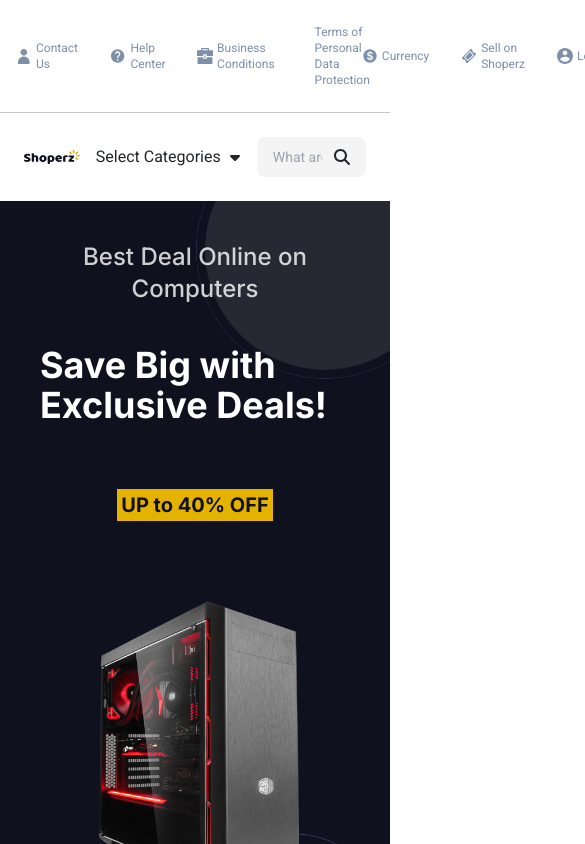
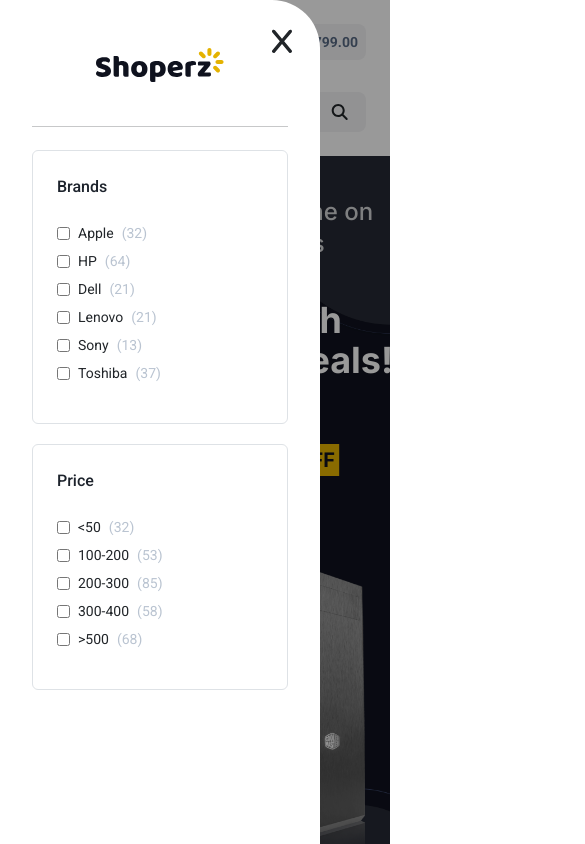
Before and after one commit to Abulkalam-Asif/shoperz, a Next.js app: page / in a window 390 px wide. Shown: the top 844 px of the page, 585 px wide, since content can reach past the window. Built offline with nearby package versions, Linux system fonts and the light colour scheme.

Commit message:
Sidebar partially done

```diff
--- /dev/null
+++ b/src/app/components/SidebarCategoryItem.js
@@ -0,0 +1,13 @@
+import React from "react";
+
+const SidebarCategoryItem = ({ data }) => {
+  return (
+    <>
+      <input type="checkbox" id={data.idHtmlFor} />
+      <label htmlFor={data.idHtmlFor}>{data.label}</label>
+      <span className="text-Grey-400">({data.itemsCount})</span>
+    </>
+  );
+};
+
+export default SidebarCategoryItem;
--- a/src/app/components/index.js
+++ b/src/app/components/index.js
@@ -1,6 +1,7 @@
 export { default as H3 } from "./H3";
 export { default as HeaderLink } from "./HeaderLink";
 export { default as HeaderButton } from "./HeaderButton";
+export { default as SidebarCategoryItem } from "./SidebarCategoryItem";
 export { default as FooterH4 } from "./FooterH4";
 export { default as FooterSpan } from "./FooterSpan";
 export { default as FooterLink } from "./FooterLink";
--- a/src/app/containers/Header.js
+++ b/src/app/containers/Header.js
@@ -1,4 +1,5 @@
-import React from "react";
+"use client";
+import React, { useState } from "react";
 import businessBagIcon from "../assets/headerIcons/businessBag.svg";
 import currencyIcon from "../assets/headerIcons/currency.svg";
 import helpIcon from "../assets/headerIcons/help.svg";
@@ -11,13 +12,26 @@ import Image from "next/image";
 import { FontAwesomeIcon } from "@fortawesome/react-fontawesome";
 import {
   faCaretDown,
+  faHeart,
   faMagnifyingGlass,
 } from "@fortawesome/free-solid-svg-icons";
+import cartIcon from "../assets/headerIcons/cart.svg";
+import barsIcon from "../assets/headerIcons/bars.svg";
+import Sidebar from "./Sidebar";
 
 const Header = () => {
+  const [isSidebarExpanded, setisSidebarExpanded] = useState(true);
+  const toggleSidebar = () => {
+    setisSidebarExpanded(prevState => !prevState);
+  };
   return (
+    <>
+      <Sidebar
+        isSidebarExpanded={isSidebarExpanded}
+        toggleSidebar={toggleSidebar}
+      />
       <header className="my-4">
-      <div className="max-w-8xl mx-auto px-4">
+        <div className="max-w-8xl mx-auto px-4 lg:hidden">
           <div className="flex items-center justify-between">
             <div className="flex gap-x-12">
               <HeaderLink href={"#"} text={"Contact Us"} icon={userIcon} />
@@ -27,7 +41,10 @@ const Header = () => {
                 text={"Business Conditions"}
                 icon={businessBagIcon}
               />
-            <HeaderLink href={"#"} text={"Terms of Personal Data Protection"} />
+              <HeaderLink
+                href={"#"}
+                text={"Terms of Personal Data Protection"}
+              />
             </div>
             <div className="flex gap-x-12">
               <HeaderButton text={"Currency"} icon={currencyIcon} />
@@ -36,16 +53,44 @@ const Header = () => {
             </div>
           </div>
         </div>
-      <hr className="my-4" />
-      <div className="max-w-8xl mx-auto flex items-center gap-x-4 px-4">
+        <hr className="my-4 lg:hidden" />
+        <div className="hidden lg:flex lg:items-center lg:justify-between lg:px-6 lg:mb-8 lg:gap-x-8">
+          <button id="sidebarToggleButton">
+            <Image
+              src={barsIcon}
+              alt="Bars icon"
+              className="min-w-[1.75rem]"
+              onClick={toggleSidebar}
+            />
+          </button>
           <a href="/">
+            <Image
+              src={shoperzLogo}
+              alt="Shoperz logo"
+              className="min-w-[5rem] w-28 max-w-[8rem]"
+            />
+          </a>
+          <div className="flex items-stretch lg:col-span-3">
+            <button className="bg-Primary-600 rounded-l-lg pl-2 pr-3 py-1 relative">
+              <Image src={cartIcon} alt="Cart icon" className="min-w-[1rem]" />
+              <span className="absolute top-0.5 right-0.5 text-Primary-600 bg-white text-xxs font-medium w-3 h-3 rounded-full">
+                1
+              </span>
+            </button>
+            <div className="bg-zinc-100 rounded-r-lg flex justify-center items-center text-Grey-700 p-2 font-bold text-sm">
+              <span>$799.00</span>
+            </div>
+          </div>
+        </div>
+        <div className="max-w-8xl mx-auto flex items-center gap-x-8 px-4 justify-between">
+          <a href="/" className="mr-10 lg:hidden">
             <Image src={shoperzLogo} alt="Shoperz logo" />
           </a>
-        <button className="flex gap-x-2 items-center">
+          <button className="flex gap-x-2 items-center lg:hidden">
             <span className="whitespace-nowrap">Select Categories</span>
             <FontAwesomeIcon icon={faCaretDown} width={12} />
           </button>
-        <div className="flex items-center justify-center bg-zinc-100 rounded-lg px-3 gap-x-3 w-full">
+          <div className="flex items-center justify-center bg-zinc-100 w-full rounded-lg px-3 gap-x-3">
             <input
               type="email"
               className="w-full py-2.5 bg-transparent text-sm"
@@ -53,8 +98,27 @@ const Header = () => {
             />
             <FontAwesomeIcon icon={faMagnifyingGlass} width={24} />
           </div>
+          <button className="lg:hidden">
+            <FontAwesomeIcon icon={faHeart} className="w-4 h-4 text-Grey-700" />
+          </button>
+          <div className="flex items-stretch lg:hidden">
+            <button className="bg-Primary-600 rounded-l-lg px-3 py-2 relative">
+              <Image
+                src={cartIcon}
+                alt="Cart icon"
+                className="min-w-[1rem] h-4"
+              />
+              <span className="absolute top-1 right-1 text-Primary-600 bg-white text-xxs font-medium w-3 h-3 rounded-full">
+                1
+              </span>
+            </button>
+            <div className="bg-zinc-100 rounded-r-lg flex justify-center items-center text-Grey-700 p-2 font-bold">
+              <span>$799.00</span>
+            </div>
+          </div>
         </div>
       </header>
+    </>
   );
 };
 
--- /dev/null
+++ b/src/app/containers/Sidebar.js
@@ -0,0 +1,97 @@
+import React from "react";
+import shoperzLogo from "../assets/shoperz.svg";
+import Image from "next/image";
+import { FontAwesomeIcon } from "@fortawesome/react-fontawesome";
+import { faX } from "@fortawesome/free-solid-svg-icons";
+import SidebarCategoriesBox from "./SidebarCategoriesBox";
+
+const Sidebar = ({ isSidebarExpanded, toggleSidebar }) => {
+  const brands = [
+    {
+      idHtmlFor: "appleCheckbox",
+      label: "Apple",
+      itemsCount: 32,
+    },
+    {
+      idHtmlFor: "hpCheckbox",
+      label: "HP",
+      itemsCount: 64,
+    },
+    {
+      idHtmlFor: "dellCheckbox",
+      label: "Dell",
+      itemsCount: 21,
+    },
+    {
+      idHtmlFor: "lenovoCheckbox",
+      label: "Lenovo",
+      itemsCount: 21,
+    },
+    {
+      idHtmlFor: "sonyCheckbox",
+      label: "Sony",
+      itemsCount: 13,
+    },
+    {
+      idHtmlFor: "toshibaCheckbox",
+      label: "Toshiba",
+      itemsCount: 37,
+    },
+  ];
+  const priceRanges = [
+    {
+      idHtmlFor: "priceRange1",
+      label: "<50",
+      itemsCount: 32,
+    },
+    {
+      idHtmlFor: "priceRange2",
+      label: "100-200",
+      itemsCount: 53,
+    },
+    {
+      idHtmlFor: "priceRange3",
+      label: "200-300",
+      itemsCount: 85,
+    },
+    {
+      idHtmlFor: "priceRange4",
+      label: "300-400",
+      itemsCount: 58,
+    },
+    {
+      idHtmlFor: "priceRange5",
+      label: ">500",
+      itemsCount: 68,
+    },
+  ];
+
+  return (
+    <>
+      {isSidebarExpanded && (
+        <div
+          className={`hidden lg:block fixed top-0 right-0 left-0 bottom-0 bg-black z-40 opacity-40`}></div>
+      )}
+      <aside
+        className={`hidden fixed min-w-[20rem] top-0 ${
+          isSidebarExpanded ? "left-0" : "-left-full"
+        } bottom-0 h-screen transition-all duration-300 flex-col items-center gap-y-5 z-50 bg-white px-8 py-12 rounded-tr-4xl overflow-y-auto lg:flex`}>
+        <button className="absolute top-7 right-7" onClick={toggleSidebar}>
+          <FontAwesomeIcon icon={faX} className="min-w-[1.25rem] h-auto" />
+        </button>
+        <a href="/">
+          <Image
+            src={shoperzLogo}
+            alt="Shoperz logo"
+            className="min-w-[7rem] w-32 max-w-[8rem]"
+          />
+        </a>
+        <hr className="w-full h-1 mt-4 mb-0" />
+        <SidebarCategoriesBox title={"Brands"} data={brands} />
+        <SidebarCategoriesBox title={"Price"} data={priceRanges} />
+      </aside>
+    </>
+  );
+};
+
+export default Sidebar;
--- /dev/null
+++ b/src/app/containers/SidebarCategoriesBox.js
@@ -0,0 +1,19 @@
+import React from "react";
+import { SidebarCategoryItem } from "../components";
+
+const SidebarCategoriesBox = ({ title, data }) => {
+  return (
+    <div className="w-full flex flex-col items-start gap-y-4 p-4 border border-Grey-100 rounded-md">
+      <h4 className="text-base font-medium text-Grey-900">{title}</h4>
+      <ul className="flex flex-col gap-y-2 p-0">
+        {data.map((dataItem, index) => (
+          <li key={index} className="flex items-center gap-x-2 text-sm">
+            <SidebarCategoryItem data={dataItem} />
+          </li>
+        ))}
+      </ul>
+    </div>
+  );
+};
+
+export default SidebarCategoriesBox;
--- a/src/app/containers/index.js
+++ b/src/app/containers/index.js
@@ -1,4 +1,6 @@
 export { default as Header } from "./Header";
+export { default as Sidebar } from "./Sidebar";
+export { default as SidebarCategoriesBox } from "./SidebarCategoriesBox";
 export { default as Hero } from "./Hero";
 export { default as Benefits } from "./Benefits";
 export { default as FeaturedProducts } from "./FeaturedProducts";
--- a/src/app/page.js
+++ b/src/app/page.js
@@ -6,7 +6,7 @@ const page = () => {
     <>
       <Hero />
       <Benefits />
-      <FeaturedProducts />
+      {/* <FeaturedProducts /> */}
       <Newsletter />
     </>
   );
--- a/tailwind.config.js
+++ b/tailwind.config.js
@@ -25,6 +25,7 @@ module.exports = {
         "Grey-900": "rgba(29, 35, 44, 1)",
         "Grey-700": "rgba(88, 106, 132, 1)",
         "Grey-600": "rgba(125, 143, 169, 1)",
+        "Grey-400": "rgba(186, 196, 209, 1)",
         "Grey-100": "rgba(238, 240, 244, 1)",
         "Primary-600": "rgba(49, 157, 255, 1)",
       },
@@ -34,6 +35,12 @@ module.exports = {
       backgroundColor: {
         heroBg: "#0F121E",
       },
+      fontSize: {
+        xxs: "0.5rem",
+      },
+      borderRadius: {
+        "4xl": "3rem",
+      },
     },
   },
   plugins: [],
```
Also changed, not shown: src/app/containers/FeaturedProducts.js (+27 -38 lines), src/app/layout.js (+5 -8 lines), src/app/assets/headerIcons/bars.svg (added), src/app/assets/headerIcons/cart.svg (added). Lines whose indentation alone changed are shown as unchanged.
